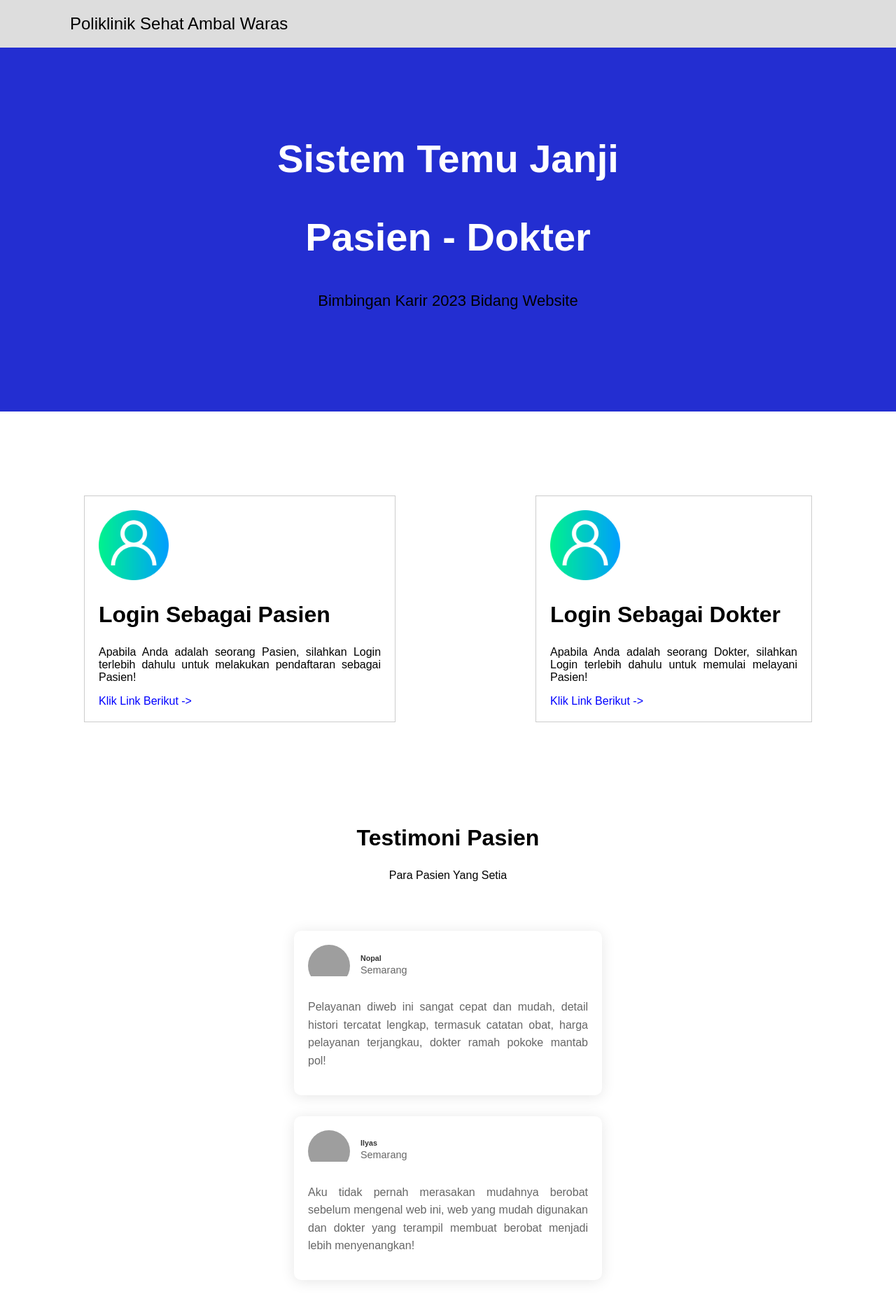
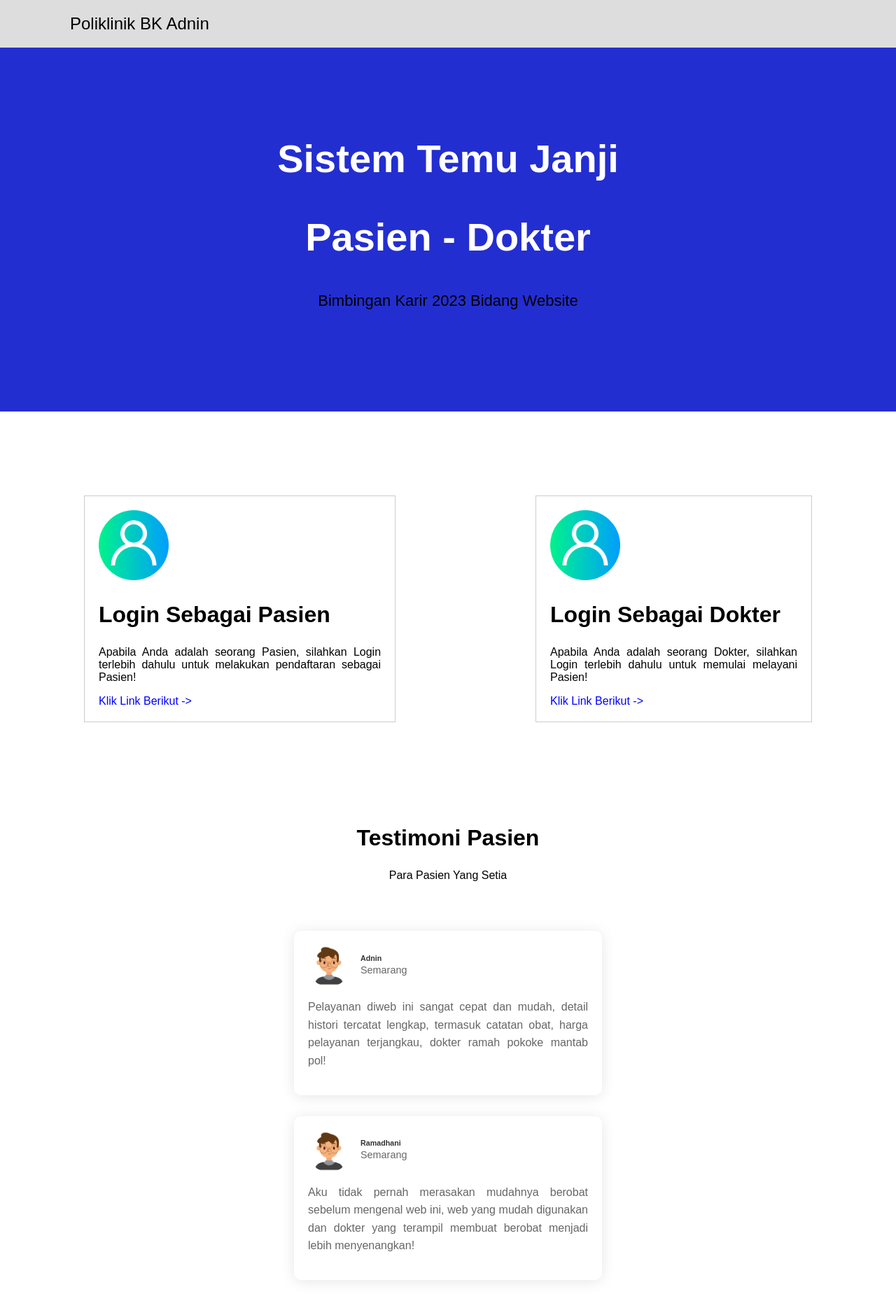
Before and after one commit to hallorama/PoliklinikBK_Adnin, a PHP site: page / in a window 1280 px wide. Shown: the whole page at 70% size. Run offline with PHP 8.4, Linux system fonts and the light colour scheme; grey boxes are pictures that could not be loaded.

```diff
--- a/index.php
+++ b/index.php
@@ -4,6 +4,7 @@
 <head>
     <meta charset="UTF-8">
     <meta name="viewport" content="width=device-width, initial-scale=1.0">
+    <link rel="icon" type="image/png" href="asset/images/logo_dinus.png">
     <title>Poliklinik</title>
     <style>
         body,
@@ -166,7 +167,7 @@
     <!-- Section 1: Navbar -->
     <section class="navigation-bar">
         <div class="navbar">
-            <a href="#home">Poliklinik Sehat Ambal Waras</a>
+            <a href="#home">Poliklinik BK Adnin</a>
         </div>
     </section>
 
@@ -215,7 +216,7 @@
                                 <img src="asset/images/testimoni.png" alt="Client 1">
                             </div>
                             <div class="client_info">
-                                <h6>Nopal</h6>
+                                <h6>Adnin</h6>
                                 <p>Semarang</p>
                             </div>
                         </div>
@@ -230,7 +231,7 @@
                                 <img src="asset/images/testimoni.png" alt="Client 2">
                             </div>
                             <div class="client_info">
-                                <h6>Ilyas</h6>
+                                <h6>Ramadhani</h6>
                                 <p>Semarang</p>
                             </div>
                         </div>
--- a/login.php
+++ b/login.php
@@ -4,6 +4,7 @@
 <head>
     <title>Login</title>
     <link rel="stylesheet" href="https://stackpath.bootstrapcdn.com/bootstrap/4.5.2/css/bootstrap.min.css">
+    <link rel="icon" type="image/png" href="asset/images/logo_dinus.png">
     <script src="https://cdn.jsdelivr.net/npm/sweetalert2@11"></script>
     <!-- Tambahan CSS -->
     <style>
--- a/register.php
+++ b/register.php
@@ -4,6 +4,7 @@
 <head>
     <title>Registrasi Pasien</title>
     <link rel="stylesheet" href="https://stackpath.bootstrapcdn.com/bootstrap/4.5.2/css/bootstrap.min.css">
+    <link rel="icon" type="image/png" href="asset/images/logo_dinus.png">
     <script src="https://cdn.jsdelivr.net/npm/sweetalert2@11"></script>
     <!-- CSS Custom untuk Halaman Registrasi -->
     <style>
```
Also changed, not shown: asset/images/logo_dinus.png, asset/images/testimoni.png (added).
